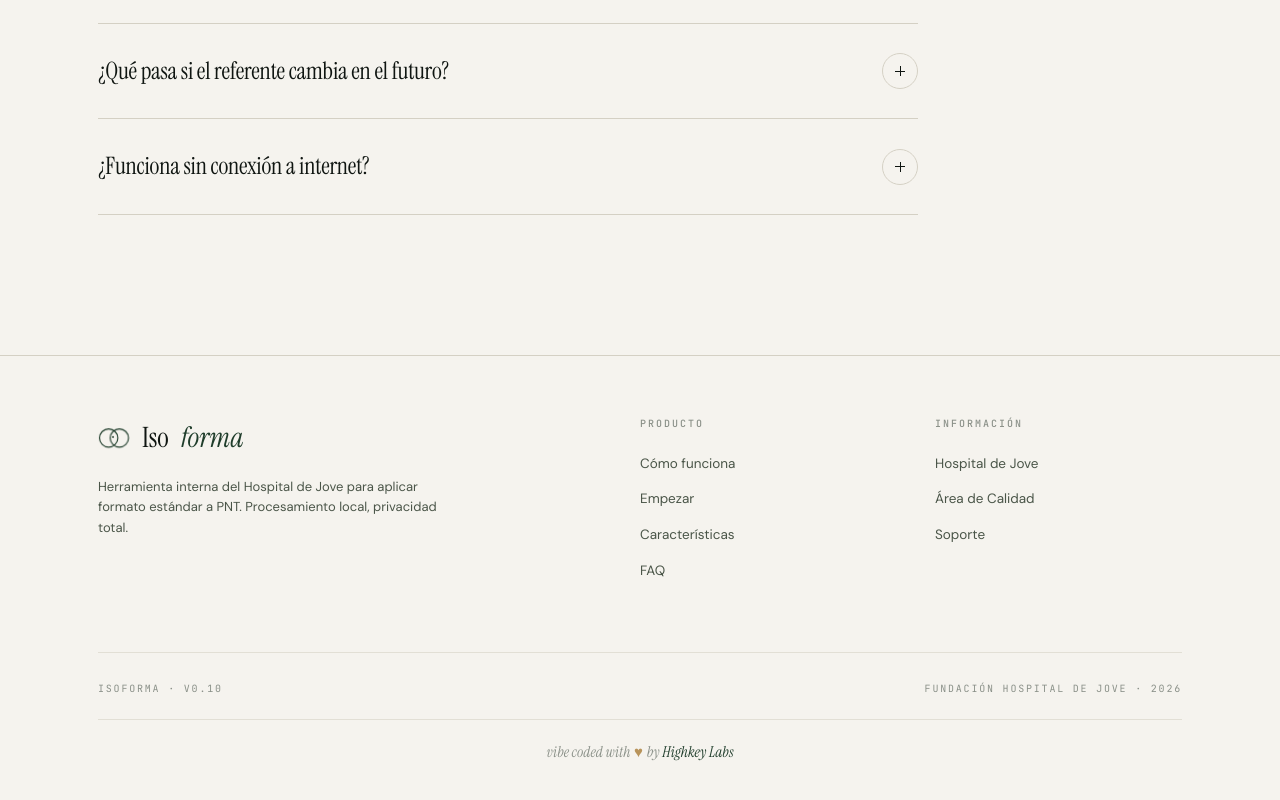
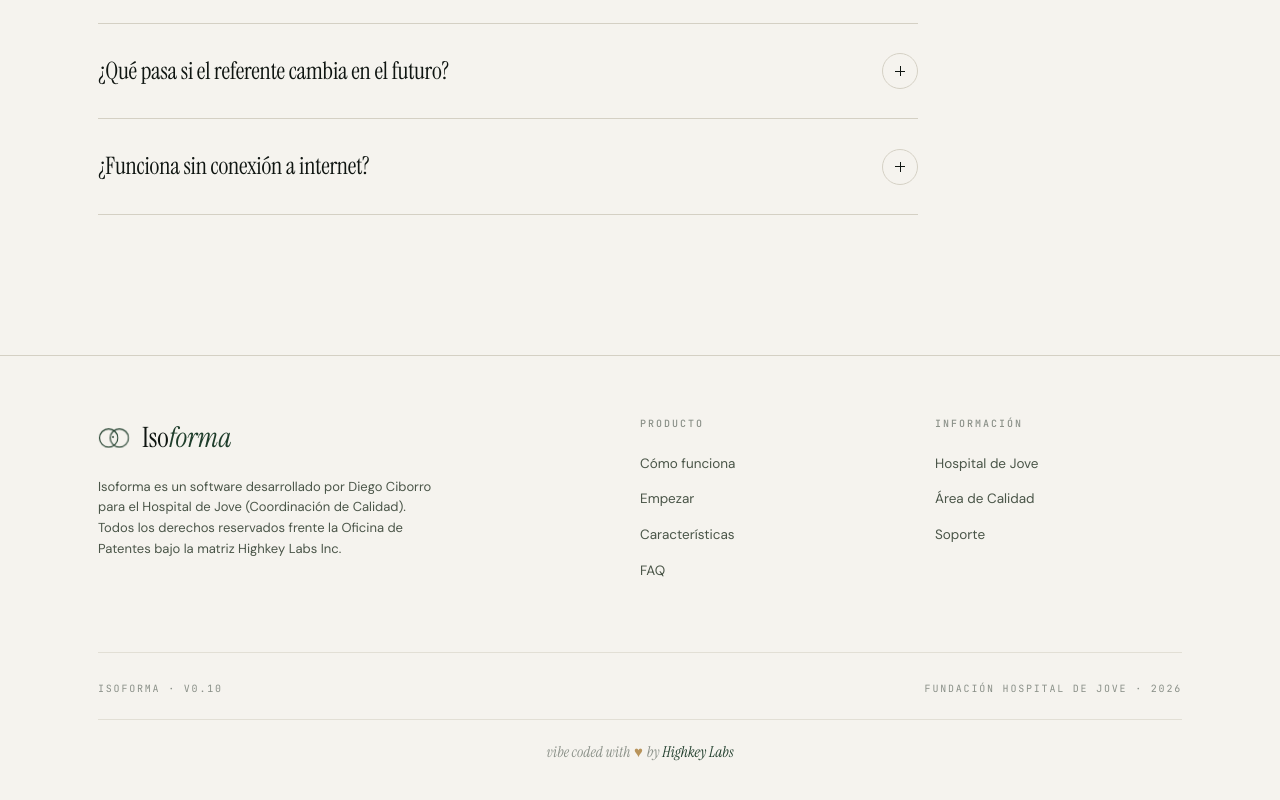
Before and after one commit to diegociborro99-bot/isoforma, a website: page index.html in a window 1280 px wide. Shown: the part 4864-5664 px from the top of the page. Drawn offline with nearby package versions, Linux system fonts and the light colour scheme.

Commit message:
fix: footer brand iso forma split + tagline con autoria

```diff
--- a/index.html
+++ b/index.html
@@ -718,9 +718,9 @@ input[type=file]{display:none}
           <div class="footer-brand-logo">
             <svg viewBox="0 0 56 56"><circle class="circle-a" cx="22" cy="28" r="16"/><circle class="circle-b" cx="34" cy="28" r="16"/><circle class="dot" cx="28" cy="28" r="2"/></svg>
           </div>
-          Iso<em>forma</em>
+          <span class="footer-brand-name">Iso<em>forma</em></span>
         </div>
-        <p>Herramienta interna del Hospital de Jove para aplicar formato estándar a PNT. Procesamiento local, privacidad total.</p>
+        <p>Isoforma es un software desarrollado por Diego Ciborro para el Hospital de Jove (Coordinación de Calidad). Todos los derechos reservados frente la Oficina de Patentes bajo la matriz Highkey Labs Inc.</p>
       </div>
       <div class="footer-col">
         <h5>Producto</h5>
```
